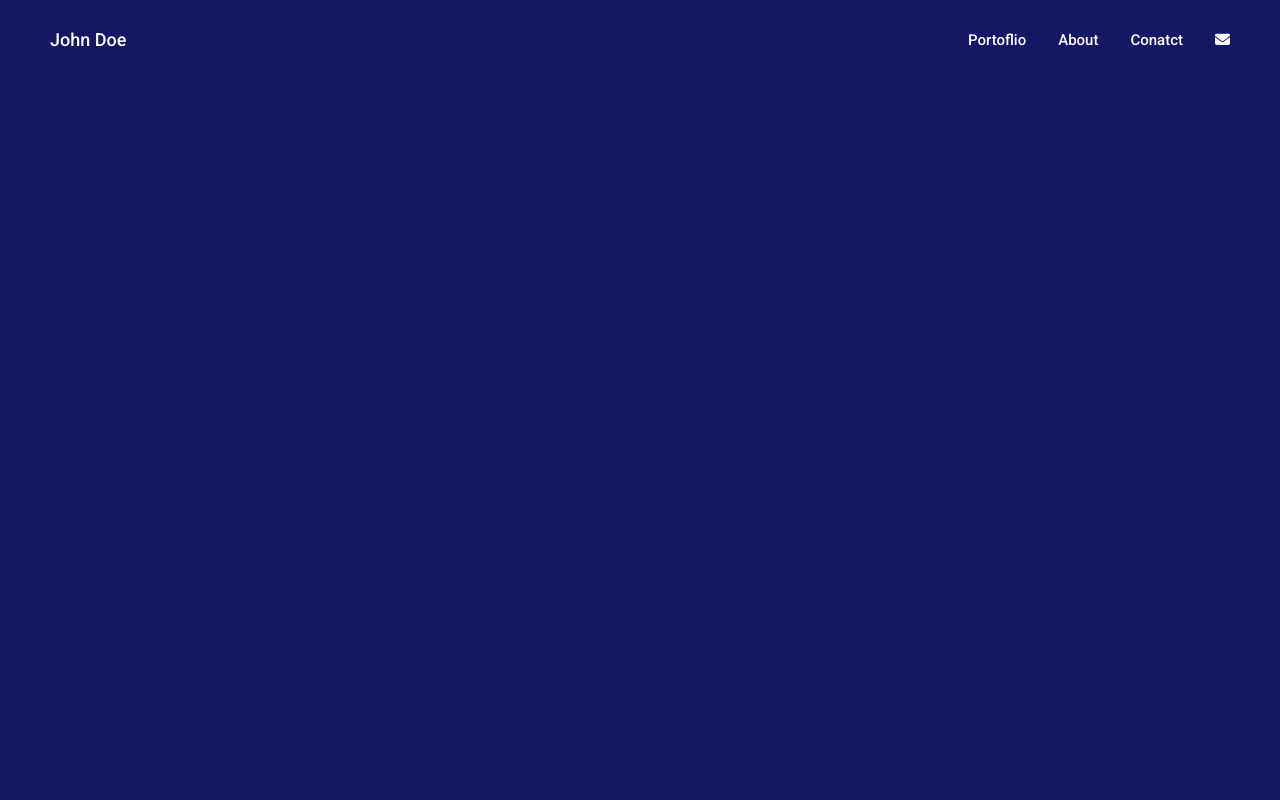
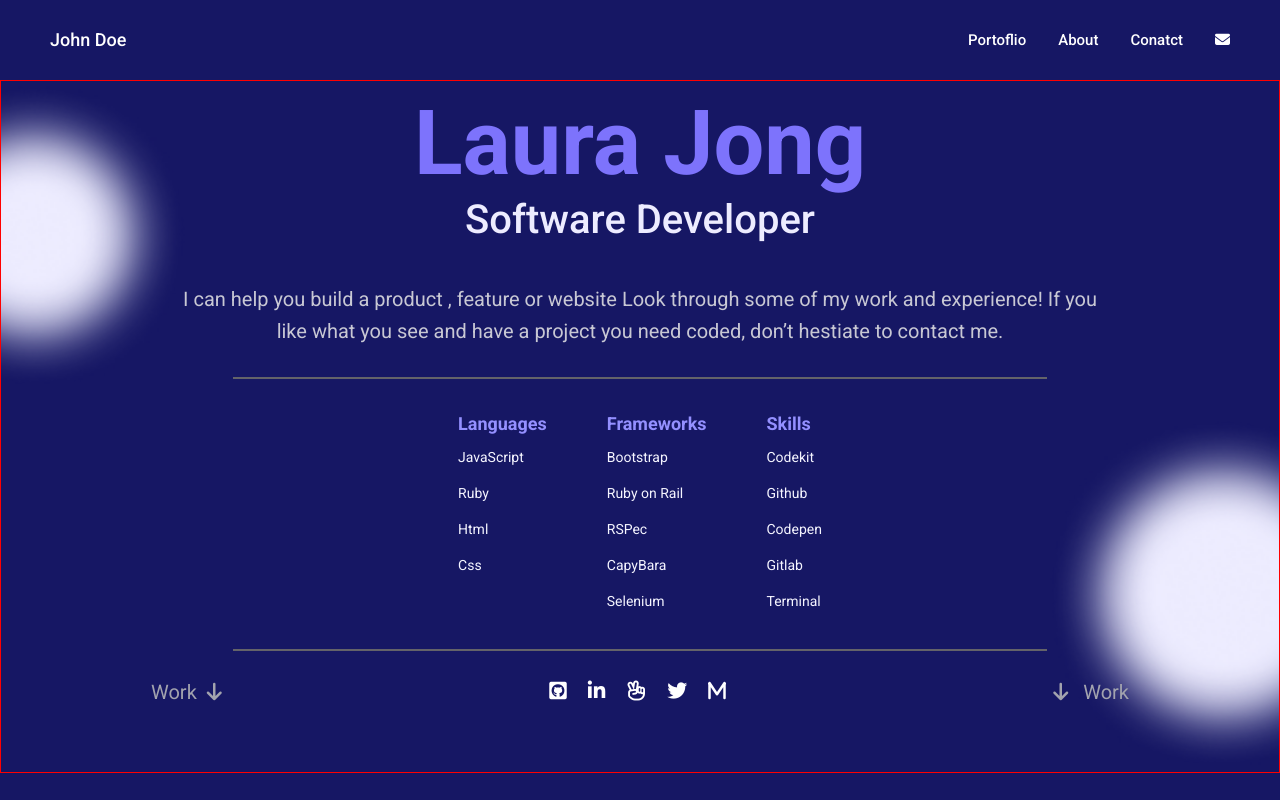
Before and after one commit to Chrissiku/desktop, a website: page index.html in a window 1280 px wide. Drawn offline with Linux system fonts and the light colour scheme.

Commit message:
Add portfolio section of my project

```diff
--- a/css/style.css
+++ b/css/style.css
@@ -33,6 +33,11 @@ header .brand {
   font-size: 18px;
 }
 
+.social i {
+  color: #fff;
+  font-size: 20px;
+}
+
 header .menu-icon i {
   font-size: 20px;
 }
@@ -45,15 +50,122 @@ header .menu ul {
   display: none;
 }
 
+.text-center {
+  text-align: center;
+}
+
+section.portfolio {
+  display: flex;
+  flex-direction: column;
+  justify-content: space-between;
+  background: url(../images/Top_circles.png) top center no-repeat;
+  font-family: "Roboto", sans-serif;
+  border: 1px solid red;
+}
+
+section.portfolio .portfolio-head {
+  margin-bottom: 20px;
+}
+
+section.portfolio .portfolio-head h1 {
+  font-size: 48px;
+  font-weight: 700;
+  line-height: 72px;
+  color: #7d73fc;
+}
+
+section.portfolio .portfolio-head h2 {
+  font-size: 32px;
+  font-weight: 500;
+  line-height: 44px;
+  color: #edecff;
+}
+
+section.portfolio .portfolio-infos {
+  padding: 10px;
+}
+
+section.portfolio .portfolio-infos p {
+  font-size: 20px;
+  font-weight: 400;
+  line-height: 28px;
+  padding: 10px;
+  margin-bottom: 20px;
+  color: #c8c8d4;
+}
+
+section.portfolio .portfolio-infos .line {
+  border: 1px solid #646369;
+  width: 85%;
+  margin: auto;
+}
+
+section.portfolio .portfolio-infos .techo {
+  display: grid;
+  grid-template: auto auto / auto auto;
+  justify-content: center;
+  gap: 40px;
+  padding: 30px 0;
+}
+
+section.portfolio .portfolio-infos .techo h3 {
+  color: #9490ff;
+  font-size: 12px;
+  font-weight: 500;
+  line-height: 24px;
+}
+
+section.portfolio .portfolio-infos .techo ul {
+  list-style: none;
+}
+
+section.portfolio .portfolio-infos .techo ul li {
+  color: #f5f5ff;
+  line-height: 24px;
+  font-size: 15px;
+  font-weight: 400;
+  padding: 3px 0;
+}
+
+section.portfolio .portfolio-link {
+  display: flex;
+  flex-direction: column;
+  justify-content: center;
+  align-items: center;
+}
+
+.social {
+  display: flex;
+  justify-content: center;
+  align-items: center;
+  gap: 21px;
+  list-style: none;
+  color: #fff;
+  margin: 20px 10px;
+}
+
+section.portfolio .portfolio-link .work {
+  color: #a2a3ae;
+  font-size: 20px;
+}
+
+section.portfolio .portfolio-link .work i {
+  font-size: 20px;
+  margin: 0 10px;
+}
+
+section.portfolio .portfolio-link .work-one {
+  display: none;
+}
+
 /* Media Queries */
 
-@media screen and (min-width: 445px) {
+@media screen and (min-width: 768px) {
   header .logo {
     font-size: 18px;
   }
 
   header .menu ul {
-    display: block;
     list-style: none;
     display: flex;
     justify-content: space-between;
@@ -67,4 +179,64 @@ header .menu ul {
   header .menu ul a {
     font-size: 15px;
   }
+
+  section.portfolio {
+    background-image: url(../images/bg-port1.png);
+    background-size: cover;
+    background-position: center;
+    background-repeat: no-repeat;
+    padding: 10px 150px;
+  }
+
+  section.portfolio .portfolio-head h1 {
+    font-size: 90px;
+    line-height: 105px;
+  }
+
+  section.portfolio .portfolio-head h2 {
+    font-size: 40px;
+    font-weight: 500;
+    line-height: 47px;
+    color: #edecff;
+  }
+
+  section.portfolio .portfolio-infos p {
+    font-size: 20px;
+    margin-bottom: 20px;
+    font-weight: 400;
+    line-height: 32px;
+    padding: 10px;
+    color: #c8c8d4;
+  }
+
+  section.portfolio .portfolio-infos .techo {
+    display: grid;
+    grid-template: auto / auto auto auto;
+    justify-content: center;
+    gap: 60px;
+  }
+
+  section.portfolio .portfolio-infos .techo h3 {
+    font-size: 18px;
+    font-weight: 700;
+    line-height: 30px;
+  }
+
+  section.portfolio .portfolio-infos .techo ul li {
+    line-height: 26px;
+    font-size: 14px;
+    font-weight: 400;
+    padding: 5px 0;
+  }
+
+  section.portfolio .portfolio-link {
+    display: flex;
+    flex-direction: row;
+    justify-content: space-between;
+    padding-bottom: 40px;
+  }
+
+  section.portfolio .portfolio-link .work-one {
+    display: block;
+  }
 }
--- a/index.html
+++ b/index.html
@@ -17,7 +17,7 @@
       <div class="brand"><a href="" class="color1">John Doe</a></div>
       <div class="menu">
         <ul>
-          <li><a href="" class="color1">Portoflio</a></li>
+          <li><a href="#portfolio" class="color1">Portoflio</a></li>
           <li><a href="" class="color1">About</a></li>
           <li><a href="" class="color1">Conatct</a></li>
           <li>
@@ -29,7 +29,80 @@
     </header>
 
     <!-- Home section -->
-    <section class="portfolio"></section>
+    <section class="portfolio" id="portfolio">
+      <div class="portfolio-head text-center">
+        <h1>Laura Jong</h1>
+        <h2>Software Developer</h2>
+      </div>
+
+      <div class="portfolio-infos">
+        <p class="text-center">
+          I can help you build a product , feature or website Look through some
+          of my work and experience! If you like what you see and have a project
+          you need coded, don’t hestiate to contact me.
+        </p>
+        <div class="line"></div>
+        <div class="techo">
+          <div id="language">
+            <h3 class="title">Languages</h3>
+            <ul>
+              <li>JavaScript</li>
+              <li>Ruby</li>
+              <li>Html</li>
+              <li>Css</li>
+            </ul>
+          </div>
+          <!-- Frameworks part -->
+          <div id="framework">
+            <h3 class="title">Frameworks</h3>
+            <ul>
+              <li>Bootstrap</li>
+              <li>Ruby on Rail</li>
+              <li>RSPec</li>
+              <li>CapyBara</li>
+              <li>Selenium</li>
+            </ul>
+          </div>
+          <!-- skills part -->
+          <div>
+            <h3 class="title">Skills</h3>
+            <ul>
+              <li>Codekit</li>
+              <li>Github</li>
+              <li>Codepen</li>
+              <li>Gitlab</li>
+              <li>Terminal</li>
+            </ul>
+          </div>
+        </div>
+        <div class="line"></div>
+      </div>
+      <div class="portfolio-link">
+        <div class="work work-one">
+          <div><span> Work</span><i class="fa-solid fa-arrow-down"></i></div>
+        </div>
+        <ul class="social">
+          <li>
+            <a href=""><i class="fa-brands fa-github-square"></i></a>
+          </li>
+          <li>
+            <a href=""><i class="fa-brands fa-linkedin-in"></i></a>
+          </li>
+          <li>
+            <a href=""><i class="fa-regular fa-hand-peace"></i></a>
+          </li>
+          <li>
+            <a href=""><i class="fa-brands fa-twitter"></i></a>
+          </li>
+          <li>
+            <a href=""><i class="fa-solid fa-m"></i></a>
+          </li>
+        </ul>
+        <div class="work work-two">
+          <div><i class="fa-solid fa-arrow-down"></i><span> Work</span></div>
+        </div>
+      </div>
+    </section>
 
     <!-- Main section -->
     <section class="about"></section>
```
Also changed, not shown: images/Top_circles.png (added), images/bg-port.svg (renamed from images/two circles header.svg), images/bg-port1.png (added), images/bg_port.png (renamed from images/two circles header.png).
